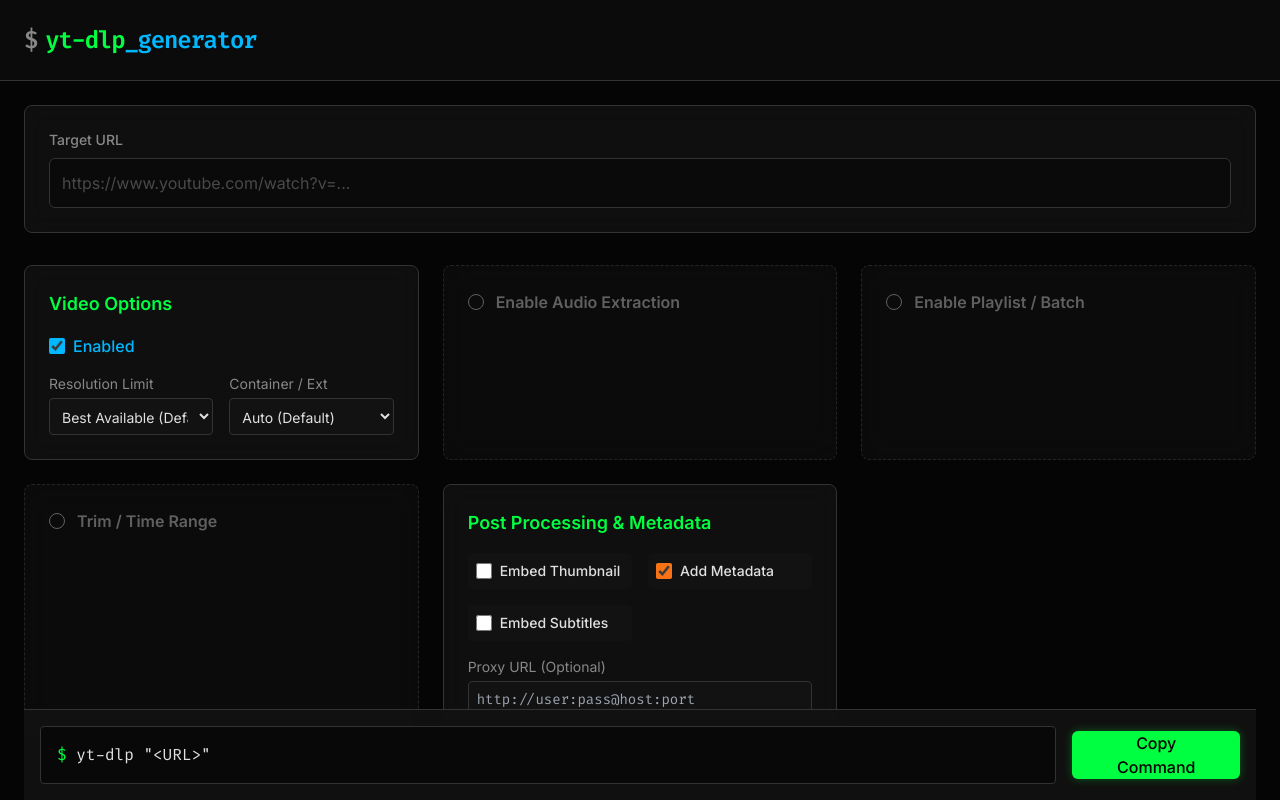
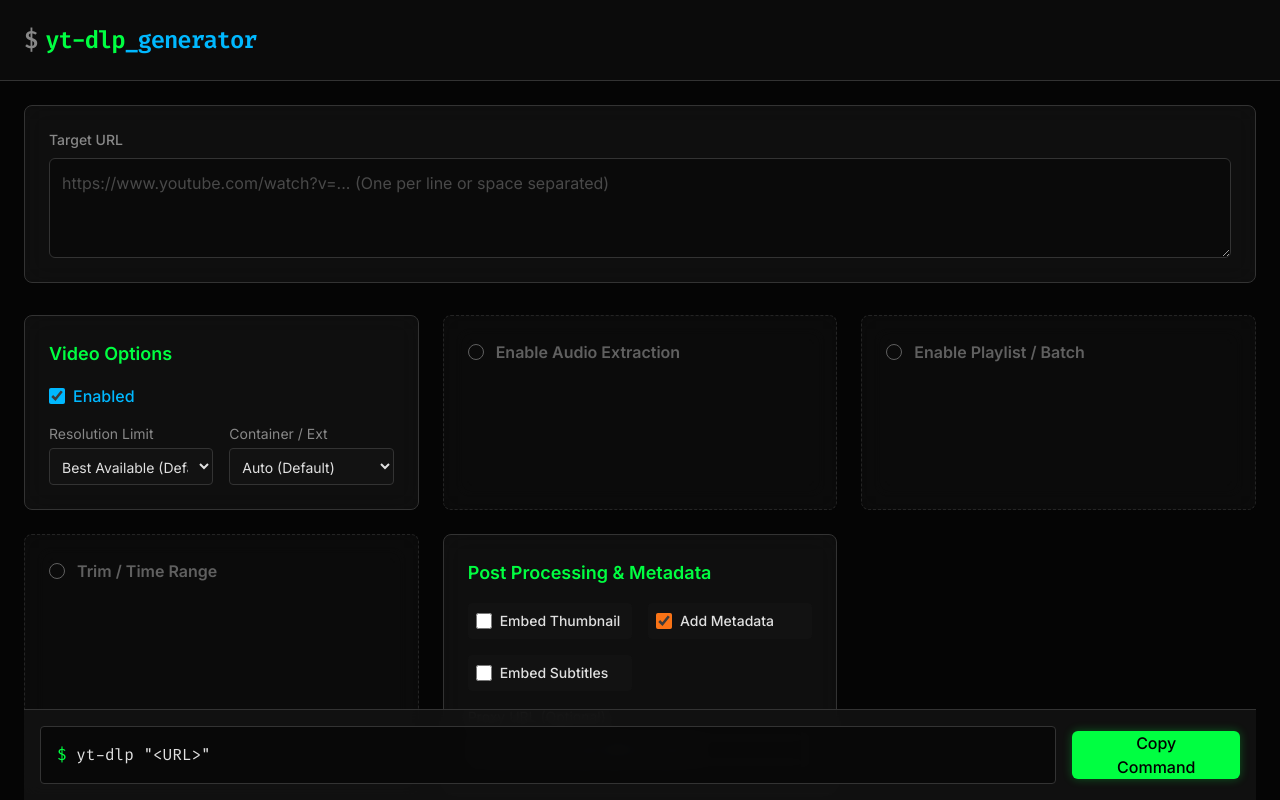
Before and after one commit to pnvttk/yt-dlp-cg, a React (Vite) app: page / in a window 1280 px wide. Shown: the top 800 px of the page. Built offline with nearby package versions, Linux system fonts and the light colour scheme.

Commit message:
feat: Enable multiple URL processing by updating the input field to a textarea and parsing URLs in the command builder.

```diff
--- a/src/App.tsx
+++ b/src/App.tsx
@@ -14,10 +14,9 @@ function UrlInput() {
     <Card className="border-primary/20 bg-surface">
       <div className="flex flex-col gap-2">
         <label className="text-sm font-medium text-text-muted">Target URL</label>
-        <input
-          type="text"
-          placeholder="https://www.youtube.com/watch?v=..."
-          className="w-full bg-black/30 border border-border rounded-md p-3 text-white placeholder:text-text-muted/50 focus:border-primary focus:outline-none transition-colors"
+        <textarea
+          placeholder="https://www.youtube.com/watch?v=... (One per line or space separated)"
+          className="w-full bg-black/30 border border-border rounded-md p-3 text-white placeholder:text-text-muted/50 focus:border-primary focus:outline-none transition-colors min-h-[100px] resize-y"
           value={config.url}
           onChange={(e) => setUrl(e.target.value)}
         />
--- a/src/features/command/builder.ts
+++ b/src/features/command/builder.ts
@@ -85,8 +85,14 @@ export function buildCommand(config: GlobalConfig): string {
 		if (config.features.postProcess.proxy) parts.push(`--proxy "${config.features.postProcess.proxy}"`);
 	}
 
-	// Final: URL
-	parts.push(`"${config.url}"`);
+	// Final: URL(s)
+	// Split by whitespace to support multiple URLs
+	const urls = config.url.trim().split(/\s+/);
+	urls.forEach(url => {
+		if (url) {
+			parts.push(`"${url}"`);
+		}
+	});
 
 	return parts.join(' ');
 }
```
